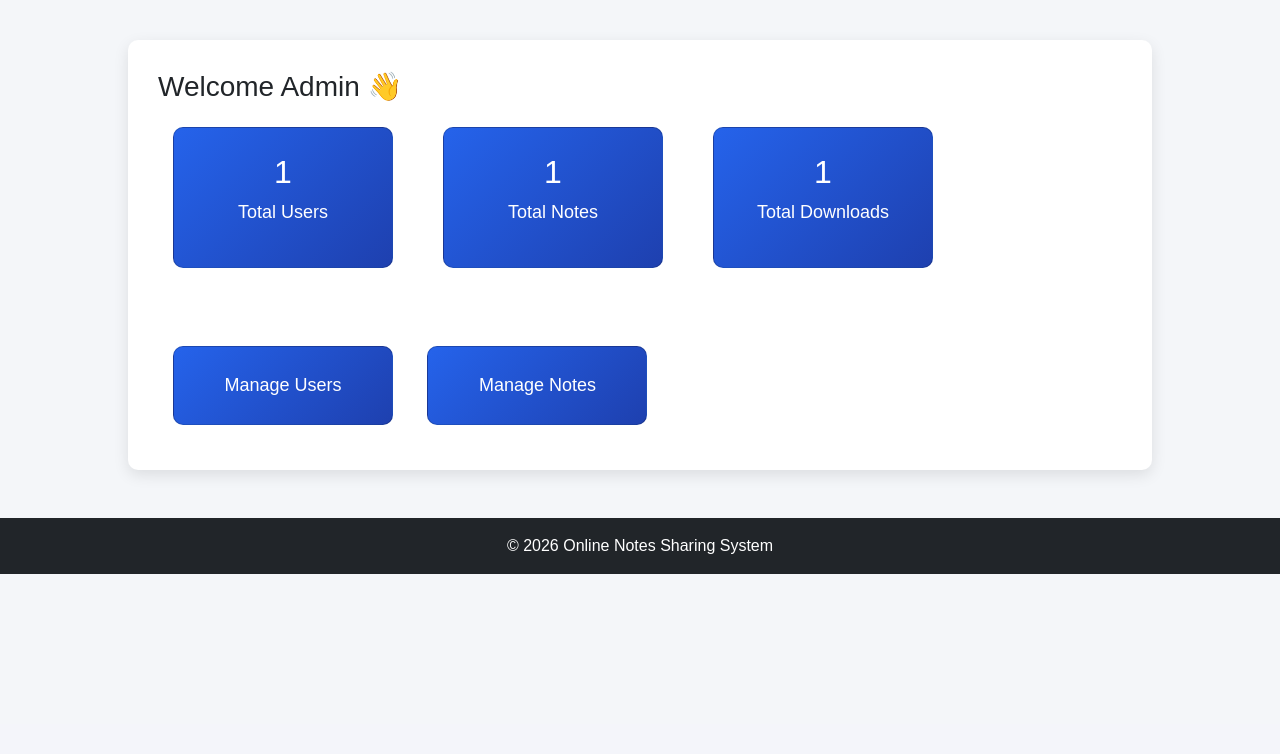
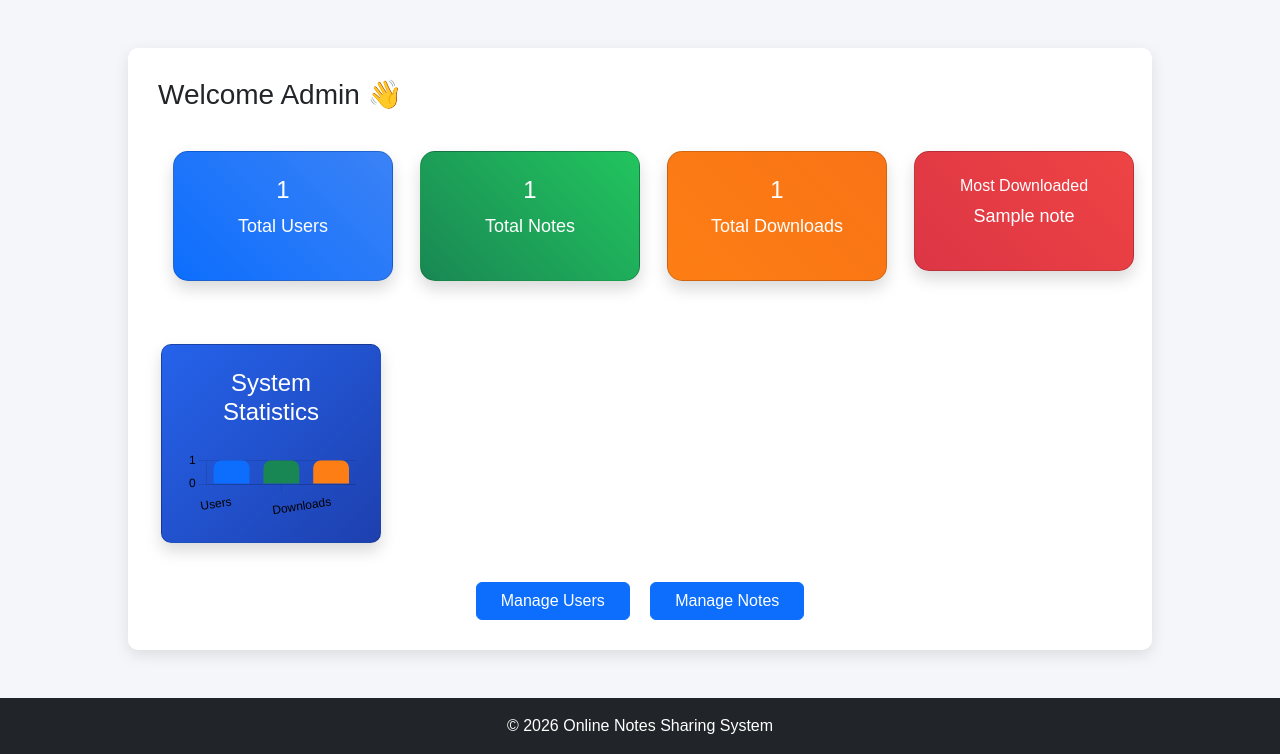
Before and after one commit to Dhruv-2203/online-notes-sharing, a PHP site: page /admin/admin_dashboard.php in a window 1280 px wide. Shown: the part 76-830 px from the top of the page. Before the commit the page ends 650 px from the top, so only its background shows below. Run offline with PHP 8.4, Linux system fonts and the light colour scheme; a user stored in the database is signed in; data comes from the database, SQL or seed files in the repository; tables that the repository leaves empty hold one stand-in row (values such as "Sample post").

Commit message:
Admin dashboard upgraded with statistics and chart, download tracking added, UI improved

```diff
--- a/admin/admin_dashboard.php
+++ b/admin/admin_dashboard.php
@@ -10,6 +10,17 @@ $note_count = mysqli_num_rows(mysqli_query($conn, "SELECT * FROM notes"));
 
 // Total Downloads
 $download_count = mysqli_num_rows(mysqli_query($conn, "SELECT * FROM downloads"));
+
+$popular_query = mysqli_query($conn, "
+    SELECT notes.title, COUNT(downloads.id) as total_downloads
+    FROM downloads
+    JOIN notes ON downloads.note_id = notes.id
+    GROUP BY downloads.note_id
+    ORDER BY total_downloads DESC
+    LIMIT 1
+");
+
+$popular_note = mysqli_fetch_assoc($popular_query);
 
 // If not logged in
 if (!isset($_SESSION['user_id'])) {
@@ -31,6 +42,7 @@ if ($_SESSION['role'] != 'admin') {
     <link href="https://cdn.jsdelivr.net/npm/bootstrap@5.3.2/dist/css/bootstrap.min.css" rel="stylesheet">
     <script src="https://cdn.jsdelivr.net/npm/bootstrap@5.3.2/dist/js/bootstrap.bundle.min.js"></script>
     <link rel="stylesheet" href="https://cdnjs.cloudflare.com/ajax/libs/font-awesome/6.5.0/css/all.min.css">
+    <script src="https://cdn.jsdelivr.net/npm/chart.js"></script>
     <style>
         body {
             font-family: Arial;
@@ -78,40 +90,111 @@ if ($_SESSION['role'] != 'admin') {
     <h2>Admin Panel</h2>
 </div>
 
-<div class="container">
-    <h3>Welcome Admin 👋</h3>
+<div class="container mt-5">
+    <h3 class="mb-4">Welcome Admin 👋</h3>
 
-<div style="display:flex; gap:20px; flex-wrap:wrap;">
+    <div class="row text-center">
 
-    <div class="card">
-        <h2><?php echo $user_count; ?></h2>
-        <p>Total Users</p>
+    <!-- Total Users -->
+    <div class="col-md-3 mb-4">
+        <div class="card shadow p-4 text-white"
+             style="background: linear-gradient(45deg, #0d6efd, #3b82f6); border-radius:15px;">
+            <h4><?php echo $user_count; ?></h4>
+            <p>Total Users</p>
+        </div>
     </div>
 
-    <div class="card">
-        <h2><?php echo $note_count; ?></h2>
-        <p>Total Notes</p>
+    <!-- Total Notes -->
+    <div class="col-md-3 mb-4">
+        <div class="card shadow p-4 text-white"
+             style="background: linear-gradient(45deg, #198754, #22c55e); border-radius:15px;">
+            <h4><?php echo $note_count; ?></h4>
+            <p>Total Notes</p>
+        </div>
     </div>
 
-    <div class="card">
-        <h2><?php echo $download_count; ?></h2>
-        <p>Total Downloads</p>
+    <!-- Total Downloads -->
+    <div class="col-md-3 mb-4">
+        <div class="card shadow p-4 text-white"
+             style="background: linear-gradient(45deg, #fd7e14, #f97316); border-radius:15px;">
+            <h4><?php echo $download_count; ?></h4>
+            <p>Total Downloads</p>
+        </div>
+    </div>
+
+    <!-- Most Downloaded -->
+    <div class="col-md-3 mb-4">
+        <div class="card shadow p-4 text-white"
+             style="background: linear-gradient(45deg, #dc3545, #ef4444); border-radius:15px;">
+            <h6>Most Downloaded</h6>
+            <p>
+                <?php
+                echo $popular_note ? $popular_note['title'] : "No downloads yet";
+                ?>
+            </p>
+        </div>
+    </div>
+    <div class="card shadow p-4 mt-4">
+    <h4 class="text-center mb-4">System Statistics</h4>
+    <canvas id="statsChart" height="120"></canvas>
     </div>
 
 </div>
 
-<br><br>
-
-<a href="manage_users.php" class="card">
-    Manage Users
-</a>
-
-<a href="manage_notes.php" class="card">
-    Manage Notes
-</a>
-
+    <div class="text-center mt-4">
+    <a href="manage_users.php" class="btn btn-primary me-3 px-4">Manage Users</a>
+    <a href="manage_notes.php" class="btn btn-primary px-4">Manage Notes</a>
+    </div>
 </div>
 
 <?php include("../includes/footer.php"); ?>
+<script>
+const ctx = document.getElementById('statsChart');
+
+if (ctx) {
+    new Chart(ctx, {
+        type: 'bar',
+        data: {
+            labels: ['Users', 'Notes', 'Downloads'],
+            datasets: [{
+                label: 'System Data',
+                data: [
+                    <?php echo $user_count; ?>,
+                    <?php echo $note_count; ?>,
+                    <?php echo $download_count; ?>
+                ],
+                backgroundColor: [
+                    '#0d6efd',
+                    '#198754',
+                    '#fd7e14'
+                ],
+                borderRadius: 8
+            }]
+        },
+        options: {
+            responsive: true,
+            scales: {
+                x: {
+                    ticks: {
+                        color: '#000'
+                    }
+                },
+                y: {
+                    beginAtZero: true,
+                    ticks: {
+                        color: '#000'
+                    }
+                }
+            },
+            plugins: {
+                legend: {
+                    display: false
+                }
+            }
+        }
+    });
+}
+</script>
+</script>
 </body>
 </html>
```
Also changed, not shown: database.sql (deleted, +0 -23 lines), download.php (added, +39 -0 lines), notes.php (+7 -15 lines), upload_notes.php (+13 -24 lines), 1 other file.
